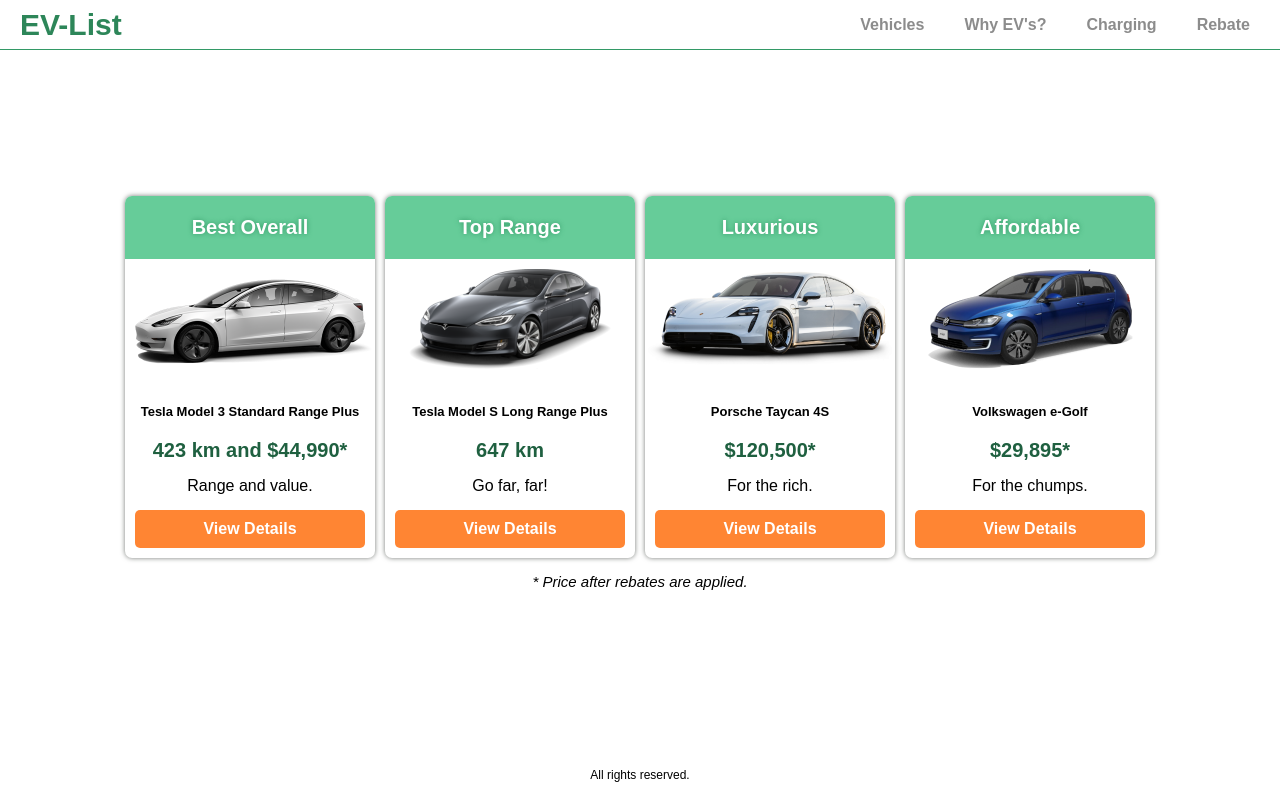
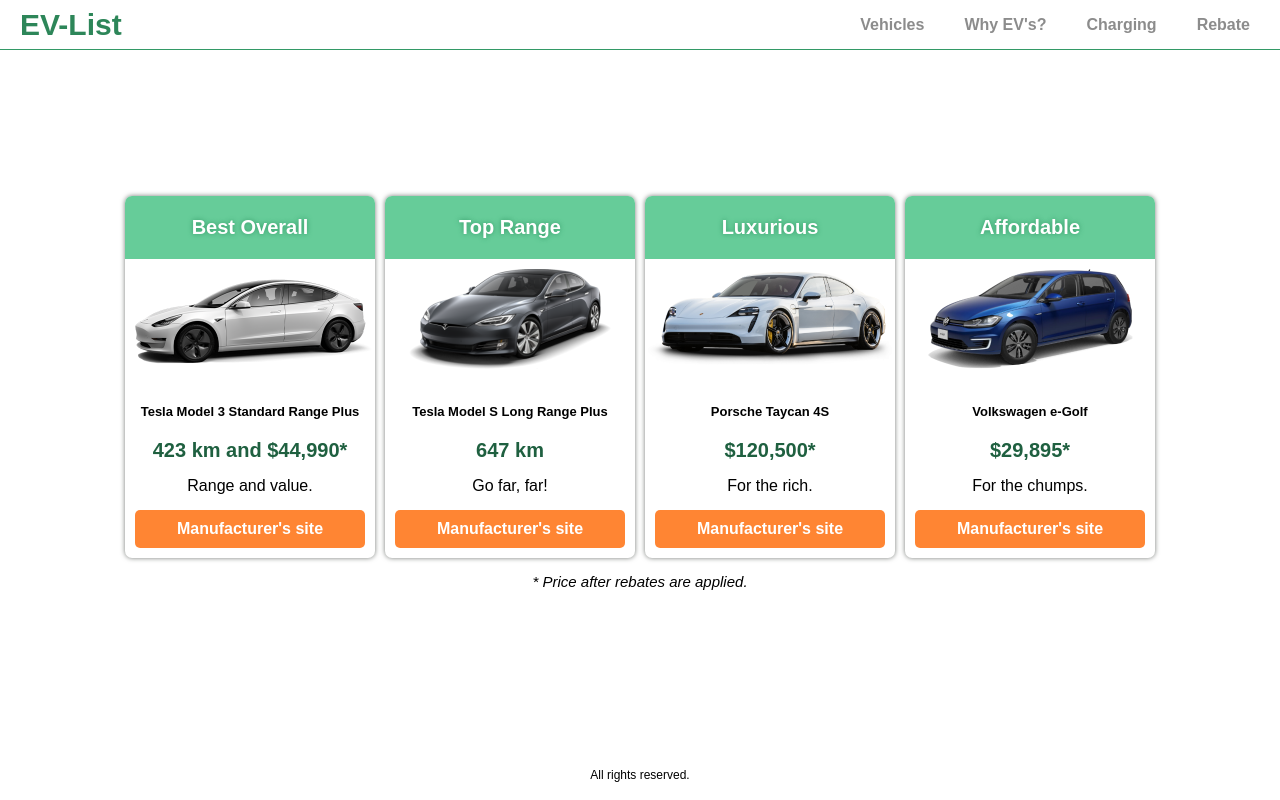
Before and after one commit to danwan754/evlist, a React (Create React App) app in the folder client/: page / in a window 1280 px wide. Built offline with nearby package versions, Linux system fonts and the light colour scheme; no server answers.

Commit message:
Link to manufacturer site in Home screen

```diff
--- a/client/src/front-data.js
+++ b/client/src/front-data.js
@@ -6,7 +6,8 @@ export default {
             image: '/images/2021 Tesla Model 3 Standard Plus.png',
             name: 'Tesla Model 3 Standard Range Plus',
             feature: '423 km and $44,990*',
-            description: 'Range and value.'
+            description: 'Range and value.',
+            website: 'https://www.tesla.com/en_CA/model3'
         },
         {
             _id: '2',
@@ -14,7 +15,8 @@ export default {
             image: '/images/Tesla Model S Long Range Plus.png',
             name: 'Tesla Model S Long Range Plus',
             feature: '647 km',
-            description: 'Go far, far!'
+            description: 'Go far, far!',
+            website: 'https://www.tesla.com/en_CA/models'
         },
         {
             _id: '3',
@@ -22,7 +24,8 @@ export default {
             image: '/images/2020 Porsche Taycan 4S.png',
             name: 'Porsche Taycan 4S',
             feature: '$120,500*',
-            description: 'For the rich.'
+            description: 'For the rich.',
+            website: 'https://www.porsche.com/canada/en/models/taycan/taycan-models/taycan-4s/'
         },
         {
             _id: '4',
@@ -30,7 +33,8 @@ export default {
             image: '/images/2020 Volkswagen e-Golf.png',
             name: 'Volkswagen e-Golf',
             feature: '$29,895*',
-            description: 'For the chumps.'
+            description: 'For the chumps.',
+            website: 'https://www.vw.ca/en/models/new-vehicles/e-golf.html'
         }
     ]
 }
--- a/client/src/screens/HomeScreen.js
+++ b/client/src/screens/HomeScreen.js
@@ -27,9 +27,9 @@ function HomeScreen(props) {
                             {car.description}
                         </div>
                         <div className="top-card-product-link">
-                            <Link to={'/product/' + car._id}>
-                                View Details
-                            </Link>
+                            <a href={car.website} target='_blank' rel='noopener'>
+                                Manufacturer's site
+                            </a>
                         </div>
                     </div>
                 ))}
```
